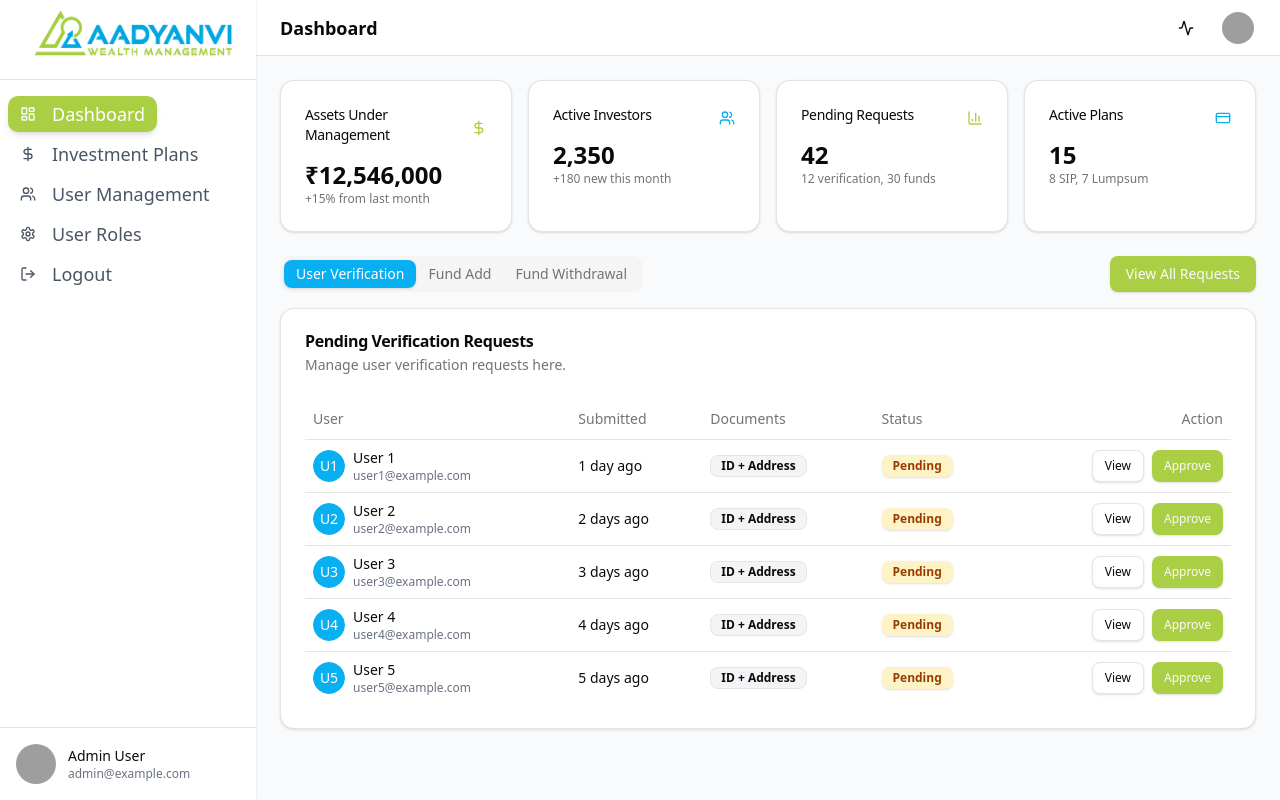
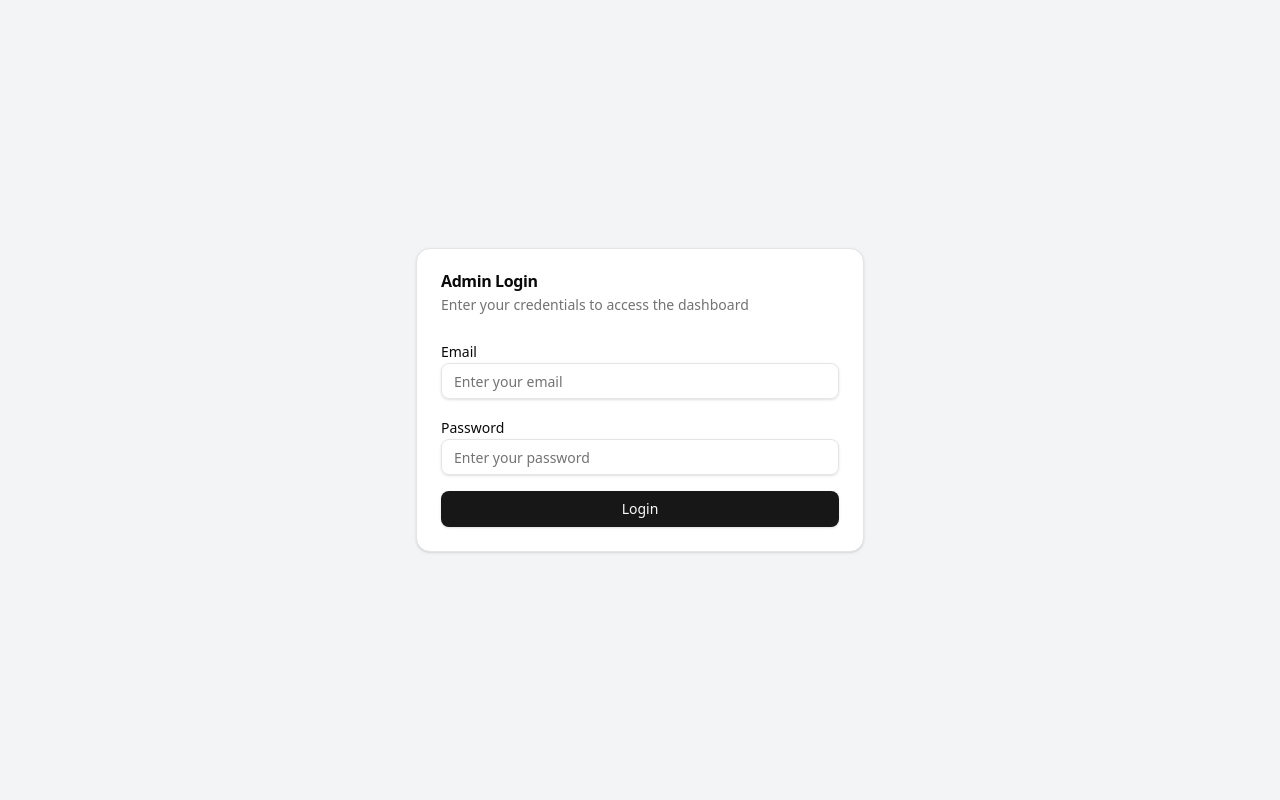
Before and after one commit to letsmakeindiagrow/admin-dashboard, a React (Vite) app: page /login in a window 1280 px wide. Built offline with nearby package versions, Linux system fonts and the light colour scheme; grey boxes are pictures that could not be loaded.

Commit message:
added login

```diff
--- a/package.json
+++ b/package.json
@@ -17,11 +17,13 @@
     "@radix-ui/react-switch": "^1.1.4",
     "@radix-ui/react-tabs": "^1.1.4",
     "@tailwindcss/vite": "^4.1.3",
+    "@types/next": "^8.0.7",
     "class-variance-authority": "^0.7.1",
     "clsx": "^2.1.1",
     "lucide-react": "^0.488.0",
     "react": "^19.0.0",
     "react-dom": "^19.0.0",
+    "react-router-dom": "^7.5.3",
     "tailwind-merge": "^3.2.0",
     "tailwindcss": "^4.1.3",
     "tw-animate-css": "^1.2.5"
--- a/src/App.tsx
+++ b/src/App.tsx
@@ -1,10 +1,28 @@
+import { BrowserRouter as Router, Routes, Route, Navigate } from "react-router-dom"
 import DashboardLayout from "./components/ui/dashboard/DashboardLayout"
+import LoginPage from "./components/auth/LoginPage"
 
 function App() {
+  const isAuthenticated = document.cookie.includes("isAuthenticated=true")
+
   return (
-    <div className="min-h-screen w-full">
-      <DashboardLayout />
-    </div>
+    <Router>
+      <Routes>
+        <Route path="/login" element={isAuthenticated ? <Navigate to="/" /> : <LoginPage />} />
+        <Route
+          path="/"
+          element={
+            isAuthenticated ? (
+              <div className="min-h-screen w-full">
+                <DashboardLayout />
+              </div>
+            ) : (
+              <Navigate to="/login" />
+            )
+          }
+        />
+      </Routes>
+    </Router>
   )
 }
 
--- /dev/null
+++ b/src/app/login/page.tsx
@@ -0,0 +1,71 @@
+"use client"
+
+import { useState } from "react"
+import { useRouter } from "next/navigation"
+import { Button } from "@/components/ui/button"
+import { Input } from "@/components/ui/input"
+import { Card, CardContent, CardDescription, CardHeader, CardTitle } from "@/components/ui/card"
+import { Label } from "@/components/ui/label"
+import { cookies } from "next/headers"
+
+export default function LoginPage() {
+  const router = useRouter()
+  const [email, setEmail] = useState("")
+  const [password, setPassword] = useState("")
+  const [error, setError] = useState("")
+
+  const handleSubmit = async (e: React.FormEvent) => {
+    e.preventDefault()
+    setError("")
+
+    // For demo purposes, using hardcoded credentials
+    if (email === "admin@aadyanviwealth.com" && password === "admin123") {
+      // Set authentication cookie
+      document.cookie = "isAuthenticated=true; path=/; max-age=86400" // 24 hours
+      router.push("/")
+    } else {
+      setError("Invalid email or password")
+    }
+  }
+
+  return (
+    <div className="min-h-screen flex items-center justify-center bg-gray-100">
+      <Card className="w-full max-w-md">
+        <CardHeader>
+          <CardTitle>Admin Login</CardTitle>
+          <CardDescription>Enter your credentials to access the dashboard</CardDescription>
+        </CardHeader>
+        <CardContent>
+          <form onSubmit={handleSubmit} className="space-y-4">
+            <div className="space-y-2">
+              <Label htmlFor="email">Email</Label>
+              <Input
+                id="email"
+                type="email"
+                value={email}
+                onChange={(e) => setEmail(e.target.value)}
+                required
+                placeholder="Enter your email"
+              />
+            </div>
+            <div className="space-y-2">
+              <Label htmlFor="password">Password</Label>
+              <Input
+                id="password"
+                type="password"
+                value={password}
+                onChange={(e) => setPassword(e.target.value)}
+                required
+                placeholder="Enter your password"
+              />
+            </div>
+            {error && <p className="text-red-500 text-sm">{error}</p>}
+            <Button type="submit" className="w-full">
+              Login
+            </Button>
+          </form>
+        </CardContent>
+      </Card>
+    </div>
+  )
+}
--- /dev/null
+++ b/src/components/auth/LoginPage.tsx
@@ -0,0 +1,68 @@
+import { useState } from "react"
+import { useNavigate } from "react-router-dom"
+import { Button } from "../ui/button"
+import { Input } from "../ui/input"
+import { Card, CardContent, CardDescription, CardHeader, CardTitle } from "../ui/card"
+import { Label } from "../ui/label"
+
+export default function LoginPage() {
+  const navigate = useNavigate()
+  const [email, setEmail] = useState("")
+  const [password, setPassword] = useState("")
+  const [error, setError] = useState("")
+
+  const handleSubmit = async (e: React.FormEvent) => {
+    e.preventDefault()
+    setError("")
+
+    // For demo purposes, using hardcoded credentials
+    if (email === "admin@aadyanviwealth.com" && password === "admin123") {
+      // Set authentication cookie
+      document.cookie = "isAuthenticated=true; path=/; max-age=86400" // 24 hours
+      navigate("/")
+    } else {
+      setError("Invalid email or password")
+    }
+  }
+
+  return (
+    <div className="min-h-screen flex items-center justify-center bg-gray-100">
+      <Card className="w-full max-w-md">
+        <CardHeader>
+          <CardTitle>Admin Login</CardTitle>
+          <CardDescription>Enter your credentials to access the dashboard</CardDescription>
+        </CardHeader>
+        <CardContent>
+          <form onSubmit={handleSubmit} className="space-y-4">
+            <div className="space-y-2">
+              <Label htmlFor="email">Email</Label>
+              <Input
+                id="email"
+                type="email"
+                value={email}
+                onChange={(e) => setEmail(e.target.value)}
+                required
+                placeholder="Enter your email"
+              />
+            </div>
+            <div className="space-y-2">
+              <Label htmlFor="password">Password</Label>
+              <Input
+                id="password"
+                type="password"
+                value={password}
+                onChange={(e) => setPassword(e.target.value)}
+                required
+                placeholder="Enter your password"
+              />
+            </div>
+            {error && <p className="text-red-500 text-sm">{error}</p>}
+            <Button type="submit" className="w-full">
+              Login
+            </Button>
+          </form>
+        </CardContent>
+      </Card>
+    </div>
+  )
+}
--- /dev/null
+++ b/src/middleware.ts
@@ -0,0 +1,23 @@
+import { NextResponse } from "next/server"
+import type { NextRequest } from "next/server"
+
+export function middleware(request: NextRequest) {
+  const isAuthenticated = request.cookies.get("isAuthenticated")?.value === "true"
+  const isLoginPage = request.nextUrl.pathname === "/login"
+
+  // If user is authenticated and trying to access login page
+  if (isAuthenticated && isLoginPage) {
+    return NextResponse.redirect(new URL("/", request.url))
+  }
+
+  // If user is not authenticated and trying to access protected routes
+  if (!isAuthenticated && !isLoginPage) {
+    return NextResponse.redirect(new URL("/login", request.url))
+  }
+
+  return NextResponse.next()
+}
+
+export const config = {
+  matcher: ["/((?!api|_next/static|_next/image|favicon.ico|login).*)"],
+}
```
Also changed, not shown: 2 other files (tests, documents, lock files or other folders).
